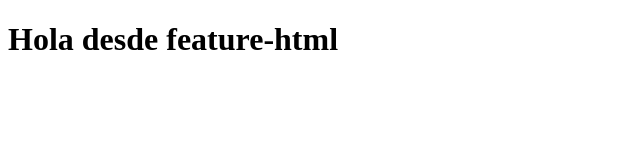
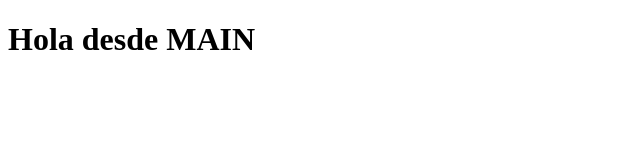
Before and after one commit to Astridvaleria-dev/practica-ramas-valeriapancca, a plain HTML site: page index.html in a window 1280 px wide. Shown: the whole page, without its empty margins (0-640 px from the left). Drawn offline with Linux system fonts and the light colour scheme.

Commit message:
Actualizar título en main

```diff
--- a/index.html
+++ b/index.html
@@ -4,6 +4,6 @@
     <title>Mi Proyecto</title>
 </head>
 <body>
-    <h1>Hola desde feature-html</h1>
+    <h1>Hola desde MAIN</h1>
 </body>
 </html>
```
